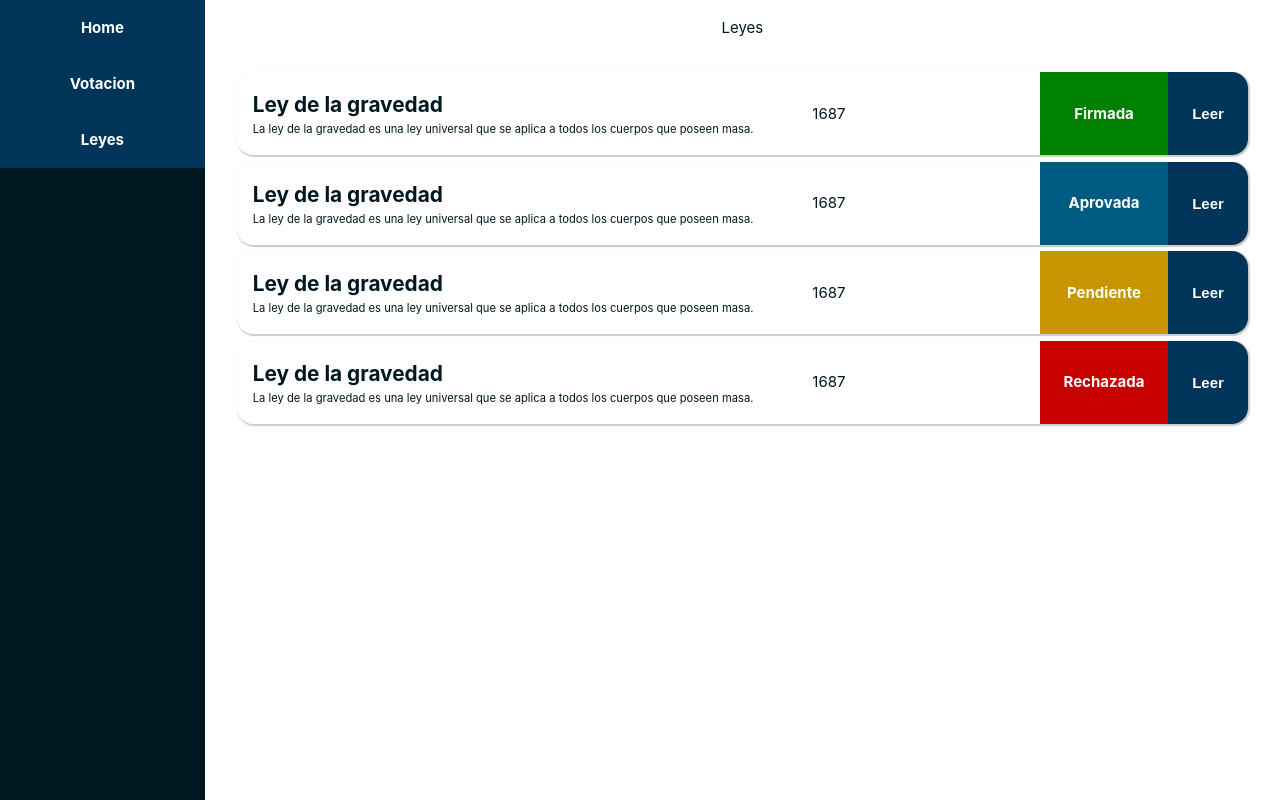
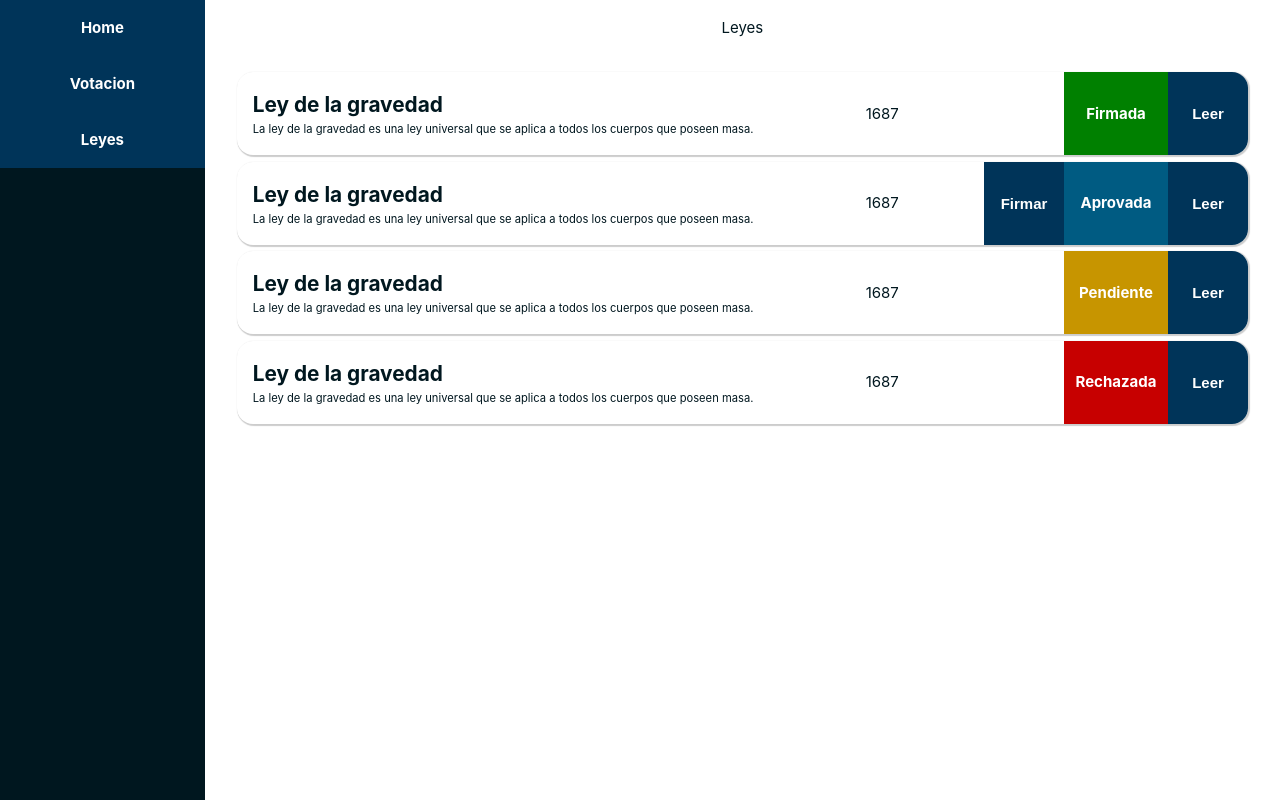
Before and after one commit to papiricoh/voteWeb, a Vue app: page /laws in a window 1280 px wide. Built offline with nearby package versions, Linux system fonts and the light colour scheme; a web font is replaced by a local one; what highcharts-vue would draw is missing.

Commit message:
Add user data to LawsView and conditionally render signature button

```diff
--- a/src/views/LawsView.vue
+++ b/src/views/LawsView.vue
@@ -6,6 +6,12 @@
   export default {
     data() {
       return {
+        user: {
+          firstName: 'John',
+          lastName: 'Doe',
+          username: 'johndoe',
+          perms: 4
+        },
         laws: [
           {
             title: 'Ley de la gravedad',
@@ -93,6 +99,7 @@
           <div v-else class="law_status l_s_regected">
             <div>Rechazada</div>
           </div>
+          <button v-if="user.perms > 3 && law.status == 'aproved'">Firmar</button>
         </div>
       </div>
     </div>
@@ -201,7 +208,7 @@ main {
   padding: 1rem;
   font-weight: bold;
   color: var(--white);
-  width: 6rem;
+  width: 4.5rem;
 }
 .l_s_signed {
   background-color: green;
@@ -275,4 +282,10 @@ main {
   font-size: 3rem;
   transform: translateY(2.3rem);
 }
+.law_item_date_c {
+  display: flex;
+  align-items: center;
+  justify-content: center;
+  flex-wrap: wrap;
+}
 </style>
```
